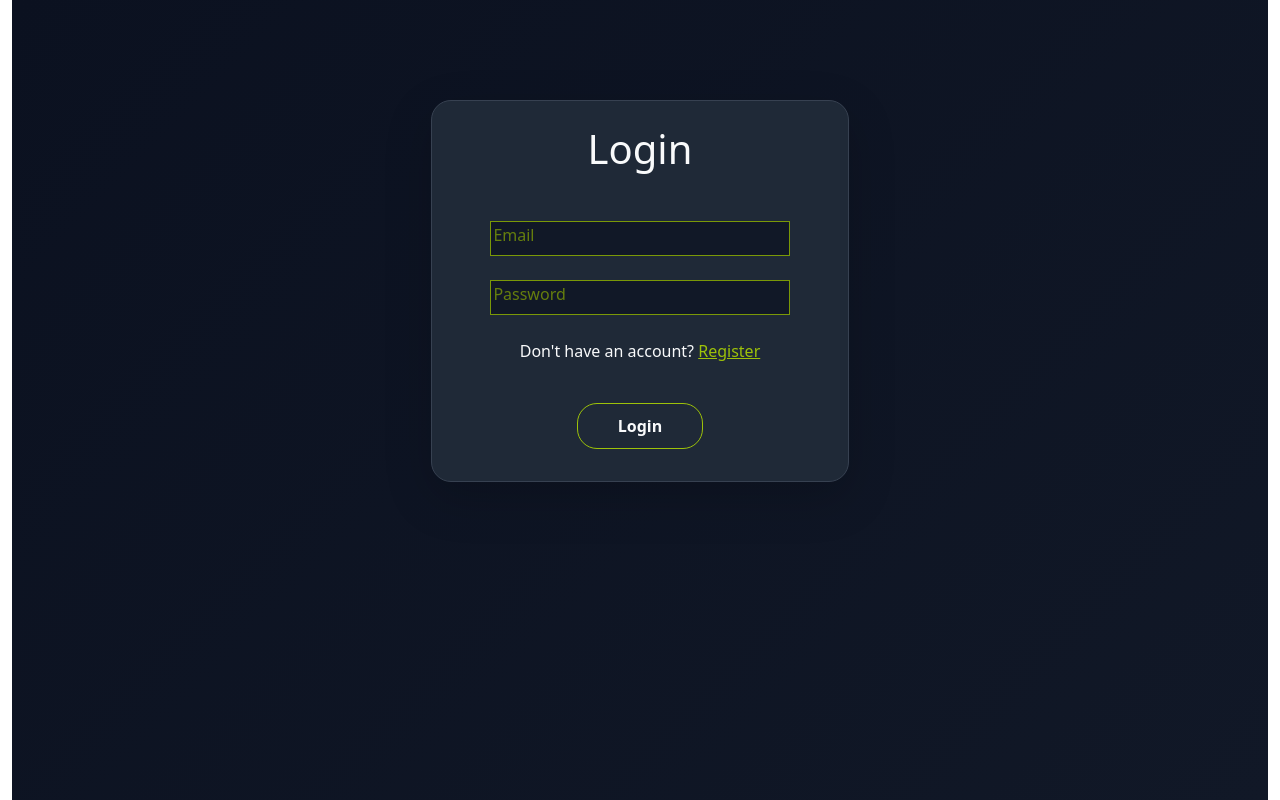
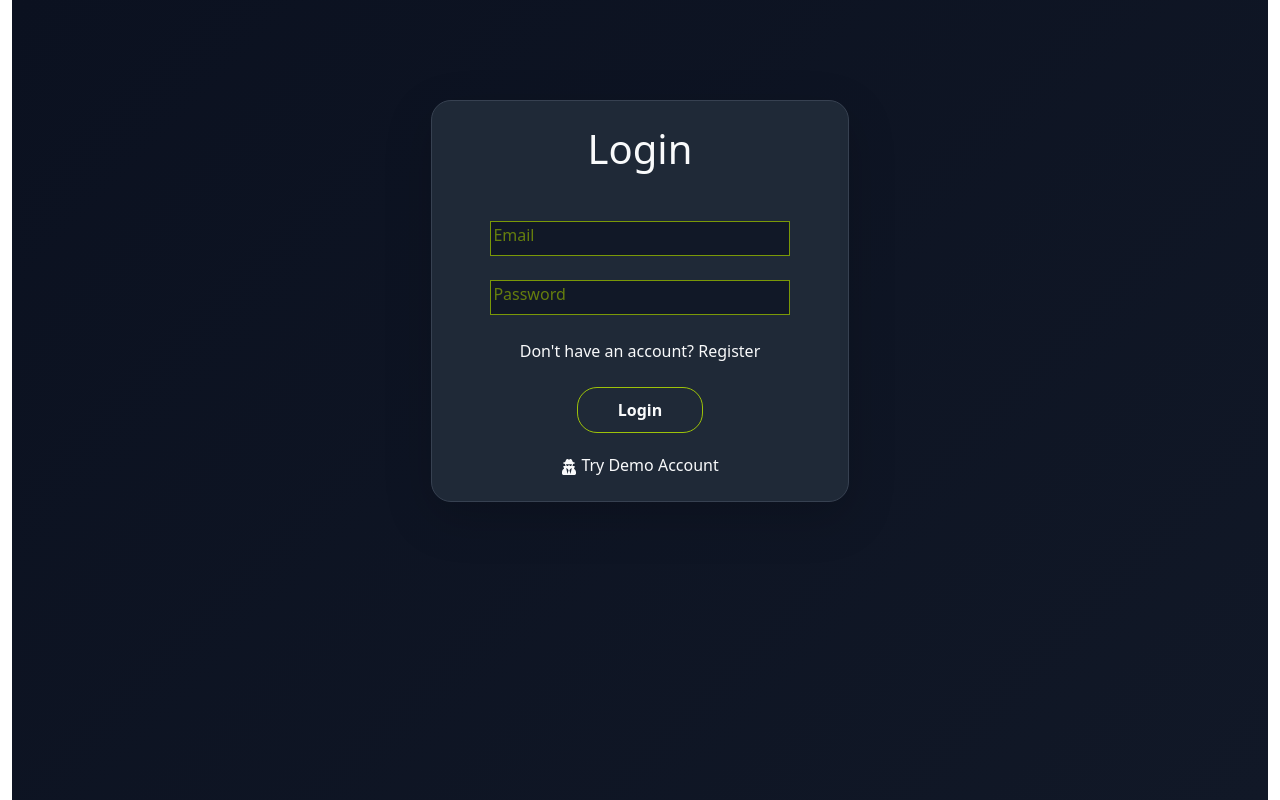
Before and after one commit to kpwork2122/Ecom_frontend, a React (Vite) app: page / in a window 1280 px wide. Built offline with nearby package versions, Linux system fonts and the light colour scheme.

Commit message:
Demo user login updation

```diff
--- a/package.json
+++ b/package.json
@@ -17,6 +17,7 @@
     "react": "^19.2.5",
     "react-bootstrap": "^2.10.10",
     "react-dom": "^19.2.5",
+    "react-icons": "^5.6.0",
     "react-router-dom": "^7.14.2"
   },
   "devDependencies": {
--- a/src/pages/Login.jsx
+++ b/src/pages/Login.jsx
@@ -2,6 +2,7 @@ import { useState } from "react";
 import axios from "axios";
 import { useNavigate } from "react-router-dom";
 import { Link } from "react-router-dom";
+import {FaUserSecret} from "react-icons/fa";
 import './auth.css'
 
 function Login() {
@@ -10,23 +11,36 @@ function Login() {
     const navigate = useNavigate();
     const api =  import.meta.env.VITE_API_URL;
 
-    const handleSubmit = async (e) => {
-        e.preventDefault()
+    const loginUser = async (userEmail, userPassword) => {
         try{
-            const res = await axios.post(`${api}/auth/login`, {email, password})
-
+            const res = await axios.post(`${api}/auth/login`, {email: userEmail , password: userPassword})
+            console.log(res.data);
             localStorage.setItem("token", res.data.token);
             localStorage.setItem("isAdmin", res.data.user.isAdmin);
-
-            if (res.data.user.isAdmin){
-                navigate("/home");
-            }else {
-                navigate("/home")
-            }
+            localStorage.setItem("user", res.data.user.username);
+            navigate("/home")
         }catch(err){
+            console.log(err);
             alert(err.response.data.message);
         }
     }
+
+    const handleSubmit = async (e) => {
+
+        e.preventDefault();
+
+        loginUser(email, password);
+
+    };
+
+    const handleGuestLogin = () => {
+
+        loginUser(
+            "demo@gmail.com",
+            "demo123"
+        );
+
+    };
 
     return(
     <div className="container-fluid">
@@ -39,8 +53,11 @@ function Login() {
                                 <input className="mt-4 pb-2" type="email" placeholder="Email" value={email} onChange={(e) => setEmail(e.target.value)}/><br/>
                                 <input className="mt-4 pb-2" type="password" placeholder="Password" value={password} onChange={(e) => setPassword(e.target.value)}/><br/>
                                  <p className="mt-4">Don't have an account? <Link to="/register">Register</Link></p>
-                                <button className="mt-4 mb-2" type="submit">Login</button>
+                                <button className="mt-2 mb-2" type="submit">Login</button>
                             </form>
+                            <Link onClick={handleGuestLogin}>
+                                <FaUserSecret /> Try Demo Account
+                            </Link>
                         </div>
                     </div>
                 </div>
--- a/src/pages/Orders.jsx
+++ b/src/pages/Orders.jsx
@@ -32,7 +32,7 @@ function Orders() {
     <>
       <Navbar />
       <div className="container-fluid">
-      <div className="py-3 orders-page">
+      <div className="orders-page">
         <h1 className="text-center mb-5 orders-title">My Orders</h1>
 
         {orders.length === 0 ? (
--- a/src/pages/auth.css
+++ b/src/pages/auth.css
@@ -11,7 +11,6 @@
   background-color: var(--bg-card);
   border: 1px solid var(--border);
   border-radius: 20px;
-  height: 48vh auto;
   color: var(--text-primary);
   margin-top: 100px;
   display: flex;
@@ -56,6 +55,10 @@ p a:hover {
   color: var(--accent-hover);
 }
 
+.card.auth-card form{
+  margin-bottom: 12px;
+}
+
 .card.auth-card form button {
   background-color: transparent;
   border: 1px solid var(--accent);
@@ -71,3 +74,14 @@ p a:hover {
   background-color: var(--accent-hover);
   color: black
 }
+
+.card.auth-card a {
+  color: var(--text-primary);
+  text-decoration: none;
+  font-weight: 500;
+  margin-top: 20px;
+}
+
+.card.auth-card a:hover{
+  color: var(--accent)
+}
--- a/src/pages/orders.css
+++ b/src/pages/orders.css
@@ -9,15 +9,13 @@
   padding-right: 32px;
   display: flex;
   flex-direction: column;
-  justify-content: center;
   align-items: center;
+  padding-top: 10px;
 }
 .orders-title {
   color: var(--text-primary);
   text-align: center;
-  margin-bottom: 0.5rem;
   color: var(--accent);
-  margin-top: 10px;
 }
 .card.order-card {
   background-color: var(--bg-card);
--- a/src/pages/style.css
+++ b/src/pages/style.css
@@ -176,7 +176,7 @@ html {
   padding-bottom: 40px;
   margin-top: 30px;
   min-height: 150px;
-  max-height: auto;
+  min-width: 300px;
   display: flex;
   flex-direction: column;
   align-items: center;
```
Also changed, not shown: 1 other file (tests, documents, lock files or other folders).
